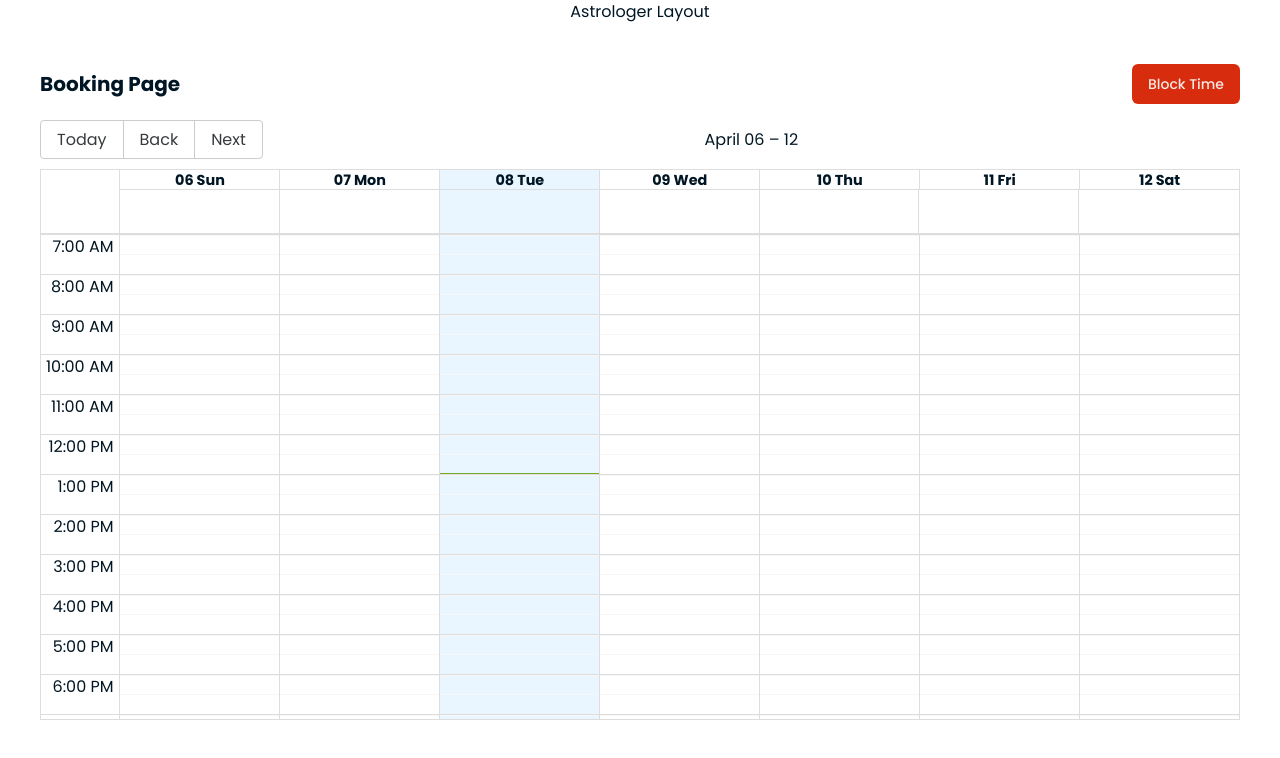
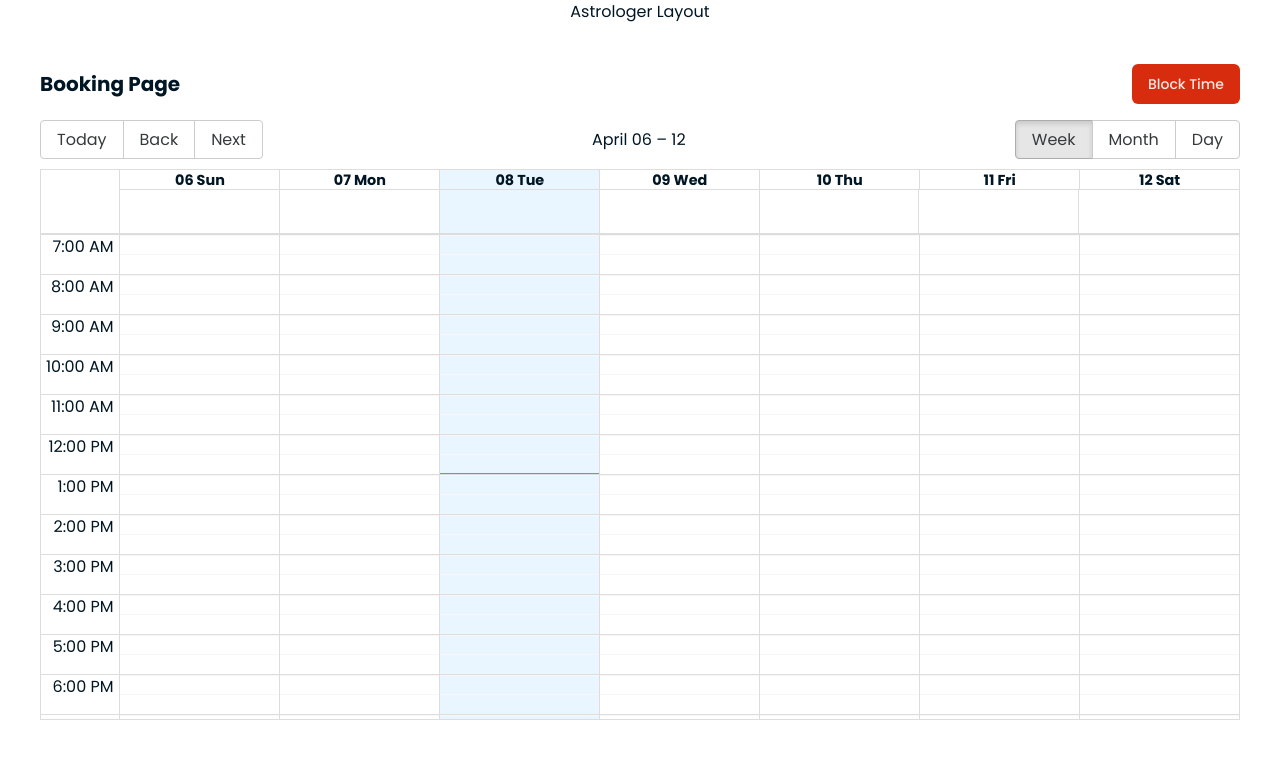
Before and after one commit to mitulscaletech/astrology-app, a Next.js app: page /astrologer/booking in a window 1280 px wide. Shown: the top 758 px of the page. Built offline with nearby package versions, Linux system fonts and the light colour scheme.

Commit message:
booking views option added

```diff
--- a/src/app/astrologer/(private)/booking/page.tsx
+++ b/src/app/astrologer/(private)/booking/page.tsx
@@ -1,6 +1,6 @@
 "use client";
 
-import { Calendar, Views, SlotInfo, NavigateAction } from "react-big-calendar";
+import { Calendar, Views, SlotInfo, NavigateAction, View } from "react-big-calendar";
 import { localizer } from "@/lib/calendar";
 import "react-big-calendar/lib/css/react-big-calendar.css";
 import { useState } from "react";
@@ -56,6 +56,7 @@ interface EventType {
 export default function BookingPage() {
   const [selectedDate, setSelectedDate] = useState<Date | null>(null);
   const [currentDate, setCurrentDate] = useState<Date>(new Date());
+  const [currentView, setCurrentView] = useState<"month" | "week" | "day">(Views.WEEK);
   const [selectedSlots, setSelectedSlots] = useState<number[]>([]);
   const [eventList, setEventList] = useState<EventType[]>([]);
   const [isRecurring, setIsRecurring] = useState<boolean>(false);
@@ -71,8 +72,15 @@ export default function BookingPage() {
     setSelectedDate(slotInfo.start);
   };
 
-  const handleNavigate = (date: Date, view: string, action: NavigateAction) => {
+  const handleNavigate = (date: Date) => {
     setCurrentDate(date);
+  };
+
+  const handleView = (view: View) => {
+    // Ensure only valid views are set
+    if (view === "month" || view === "week" || view === "day") {
+      setCurrentView(view);
+    }
   };
 
   const toggleSlot = (index: number) => {
@@ -135,10 +143,12 @@ export default function BookingPage() {
         events={eventList}
         startAccessor="start"
         endAccessor="end"
-        views={[Views.WEEK]}
+        views={[Views.WEEK, Views.MONTH, Views.DAY]}
         defaultView={Views.WEEK}
+        view={currentView}
         date={currentDate}
         onNavigate={handleNavigate}
+        onView={(view) => handleView(view)}
         selectable
         onSelectSlot={handleSelectSlot}
         min={new Date(0, 0, 0, 7, 0)}     // 07:00
@@ -150,8 +160,6 @@ export default function BookingPage() {
             style: {
               backgroundColor: isBlocked ? "#f87171" : "#3b82f6", // red vs blue
               borderRadius: "6px",
-              color: "white",
-              border: "none",
               padding: "2px 4px",
             },
           };
```
